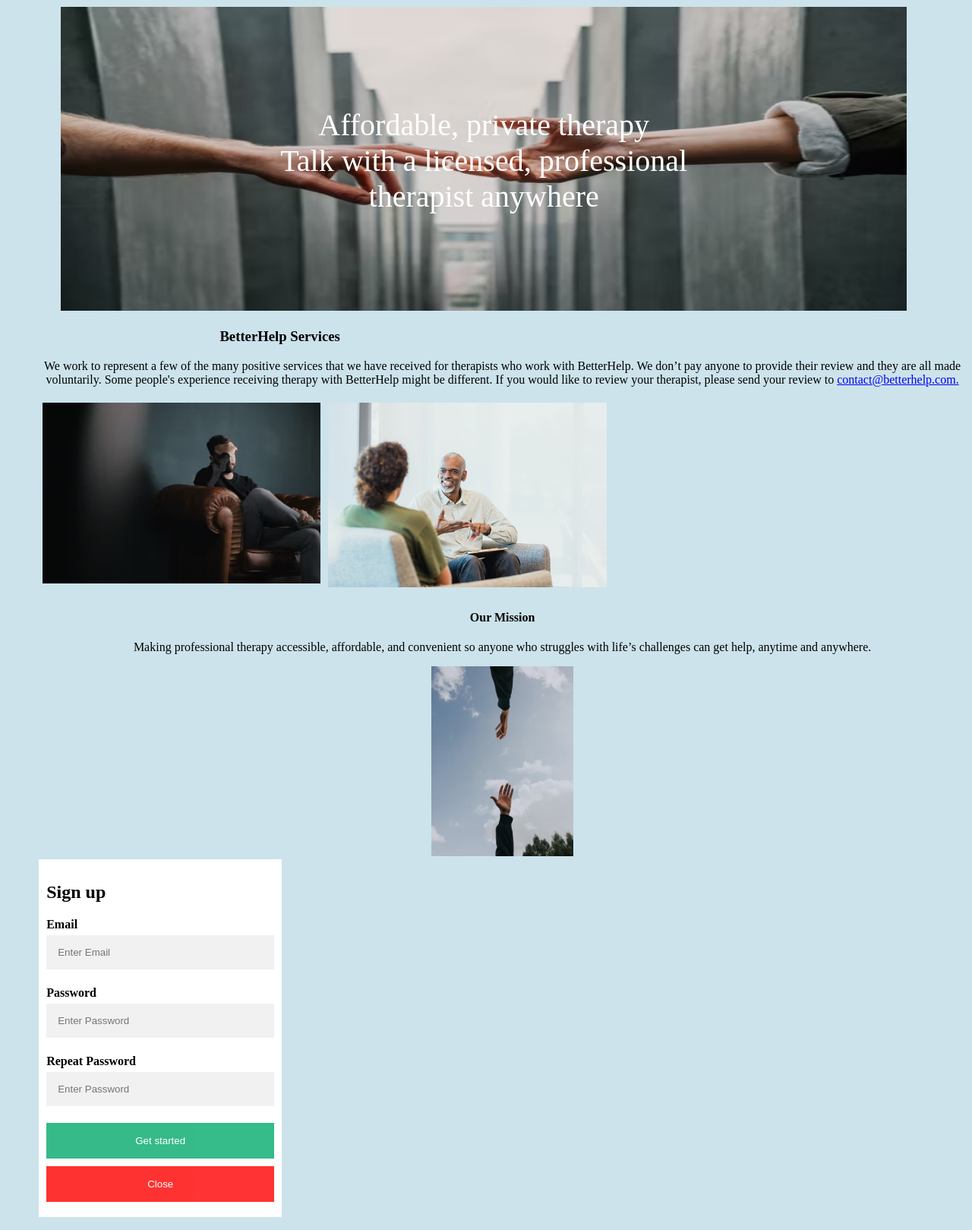
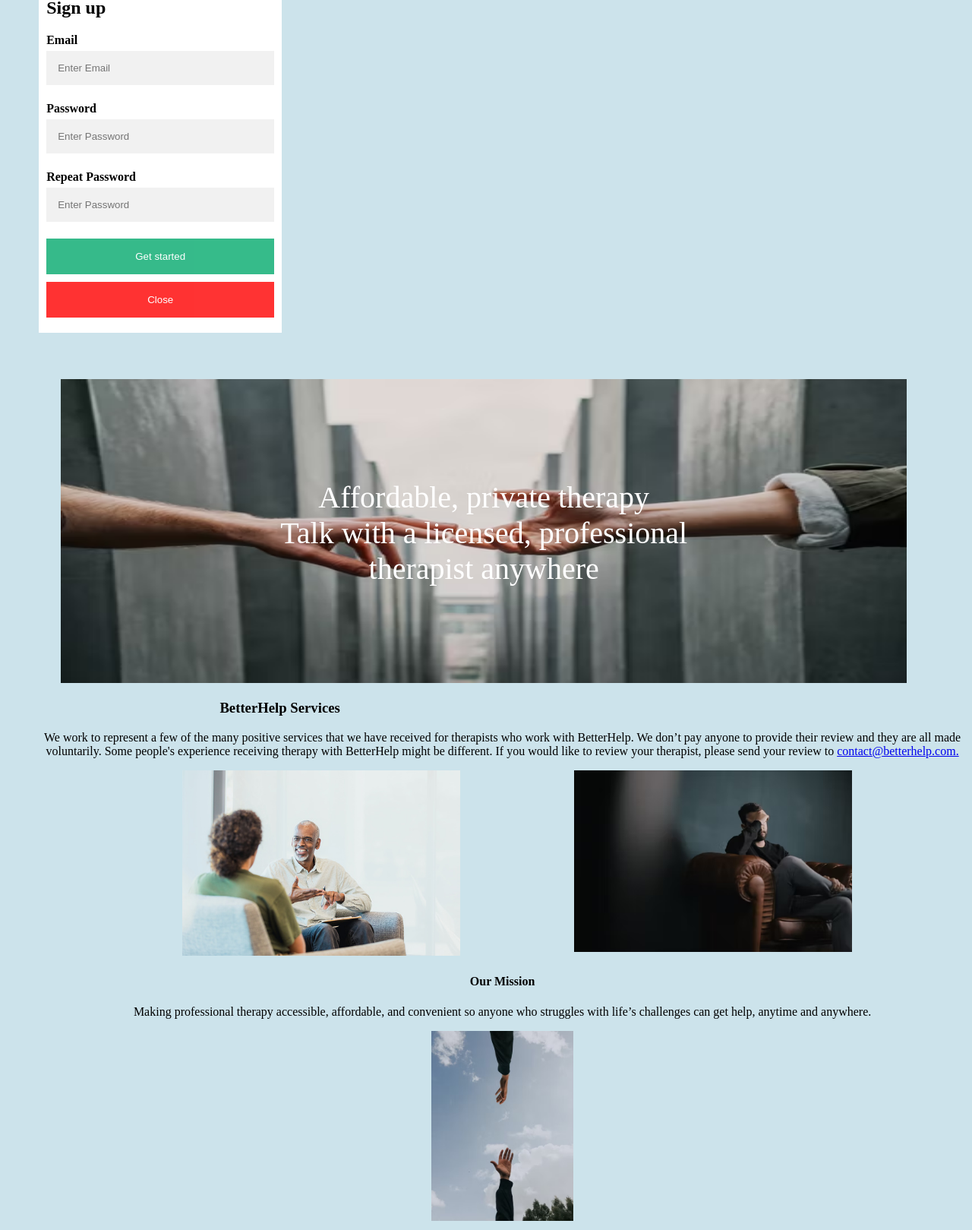
Before and after one commit to ezraa1/karibu, a website: page index.html in a window 1280 px wide. Shown: the part 56-1675 px from the top of the page at 76% size. Drawn offline with Linux system fonts and the light colour scheme.

Commit message:
grab elements on the form

```diff
--- a/index.css
+++ b/index.css
@@ -107,14 +107,13 @@ h3 span{
     display: block;
   } */
   .column {
-    float: left;
+    float: right;
     width: 30%;
-    padding: 5px;
+    padding-right: 150px;
+    margin-right: 20;
 
   }
-  .column img{
-    align-items: center;
-  }
+
   .row::after {
     content: "";
     clear: both;
--- a/index.html
+++ b/index.html
@@ -25,6 +25,24 @@
     </ul>
       </div>
     </div>
+    <section id="section3">
+      <div class="form-popup1" id="myForm1">
+        <form  class="form-container" onsubmit="return validateForm()" method="post">
+          <h1>Sign up</h1>
+
+          <label for="email"><b>Email</b></label>
+          <input type="text" placeholder="Enter Email" name="email" >
+
+          <label for="psw"><b>Password</b></label>
+          <input type="password" placeholder="Enter Password" name="psw" >
+          <label for="psw"><b>Repeat Password</b></label>
+          <input type="password" placeholder="Enter Password" name="psw" >
+
+          <button type="submit" class="btn">Get started</button>
+          <button type="button" class="btn cancel" onclick="closeSignUpForm()">Close</button>
+        </form>
+      </div>
+    </section>
 
     <div class="hero-header">
 
@@ -65,24 +83,6 @@
 
       </p>
     </section>
-    <section id="section3">
-      <div class="form-popup1" id="myForm1">
-        <form  class="form-container" onsubmit="return validateForm()" method="post">
-          <h1>Sign up</h1>
-
-          <label for="email"><b>Email</b></label>
-          <input type="text" placeholder="Enter Email" name="email" >
-
-          <label for="psw"><b>Password</b></label>
-          <input type="password" placeholder="Enter Password" name="psw" >
-          <label for="psw"><b>Repeat Password</b></label>
-          <input type="password" placeholder="Enter Password" name="psw" >
-
-          <button type="submit" class="btn">Get started</button>
-          <button type="button" class="btn cancel" onclick="closeSignUpForm()">Close</button>
-        </form>
-      </div>
-    </section>
 
     <section id="section4">
 
--- a/index.js
+++ b/index.js
@@ -26,17 +26,22 @@ var div = document.getElementById("section2");
 div.appendChild(img)
 div.setAttribute("style", "text-align:center");
 
-function openLoginForm() {
-    document.getElementById("myForm").style.display = "block";
-  }
+// function openLoginForm() {
+//     document.getElementById("myForm").style.display = "block";
+//   }
 
-  function closeLoginForm() {
-    document.getElementById("myForm").style.display = "none";
-  }
- document.getElementById("myForm").style.left = "450px";
+//   function closeLoginForm() {
+//     document.getElementById("myForm").style.display = "none";
+//   }
+//  document.getElementById("myForm").style.left = "450px";
 
+ function openSignUpForm() {
+  document.getElementById("myForm1").style.display = "block";
+}
 
-
+ function closeSignUpForm() {
+  document.getElementById("myForm1").style.display = "none";
+ }
 
 
 //  validation
```
